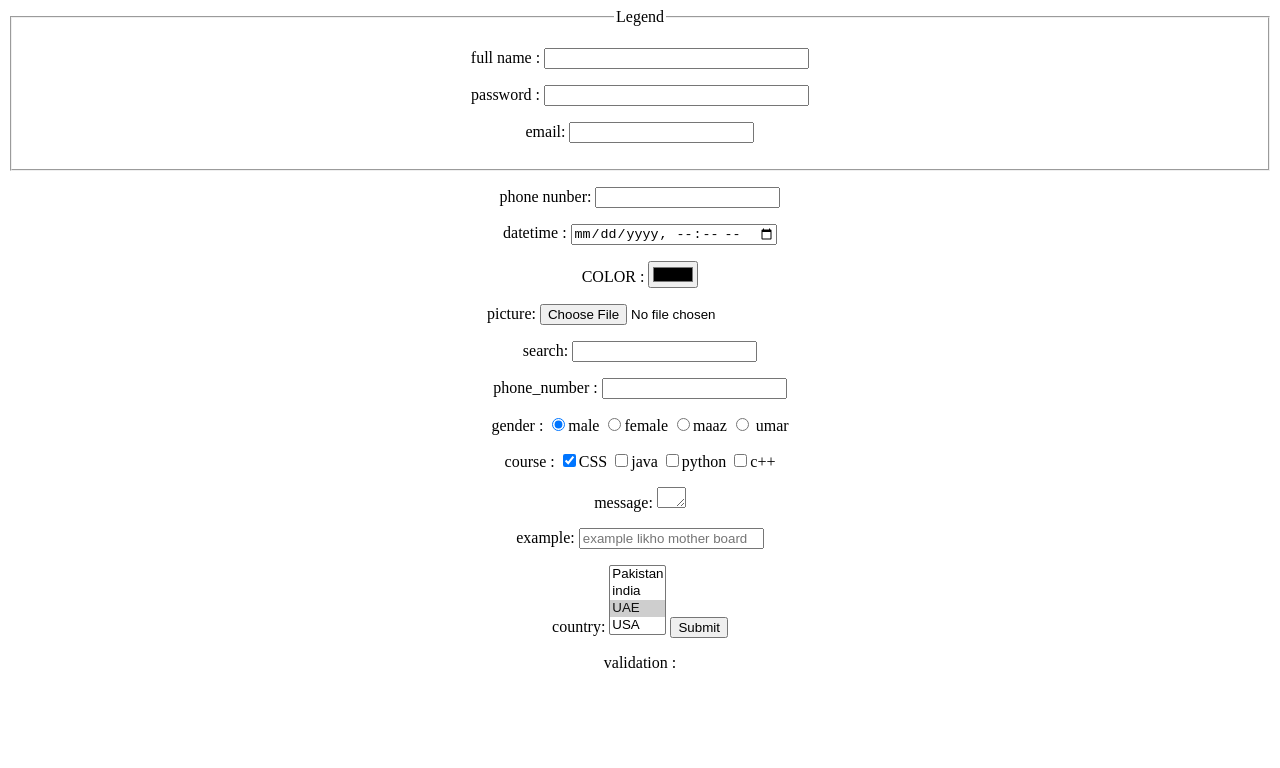
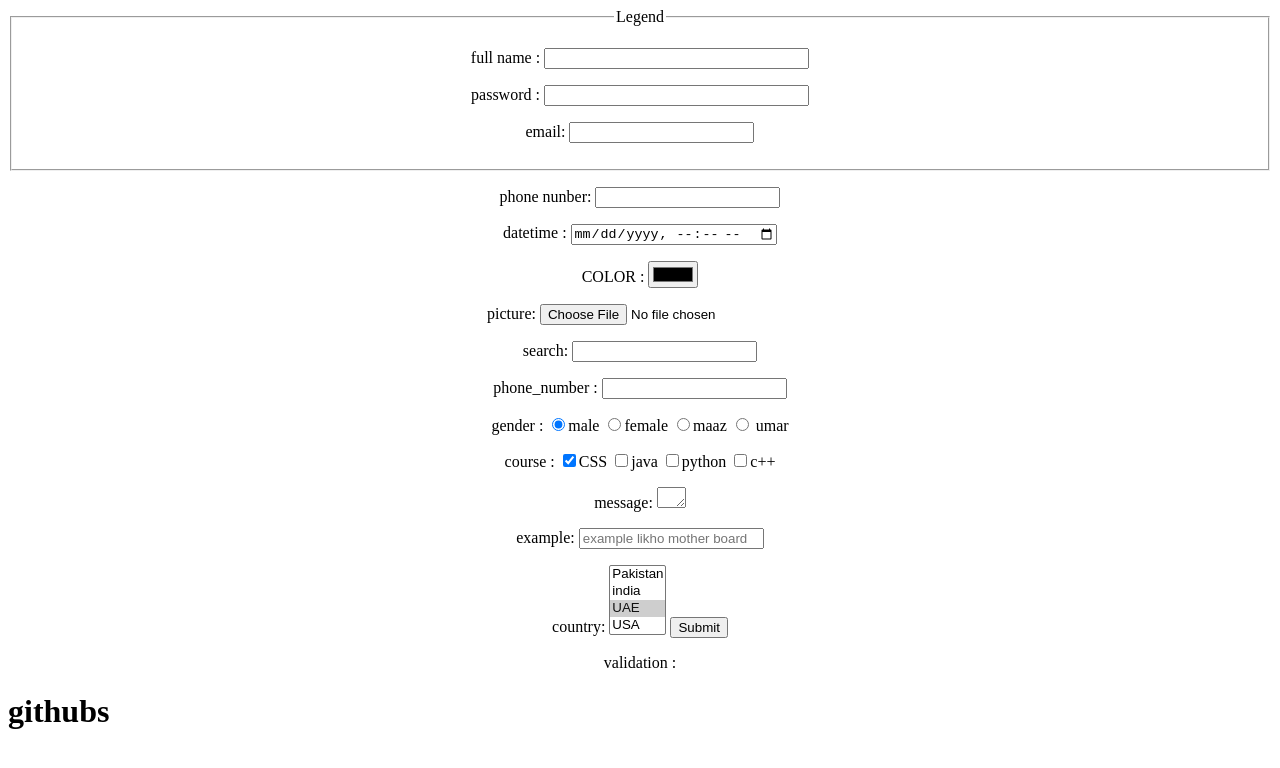
Before and after one commit to saad25011/DAY4, a plain HTML site: page index.html in a window 1280 px wide. Drawn offline with Linux system fonts and the light colour scheme.

Commit message:
edit heading index.html

```diff
--- a/index.html
+++ b/index.html
@@ -80,5 +80,9 @@
         </p>
 
     </form>
+
+    <h1>
+        githubs
+    </h1>
 </body>
 </html>
```
